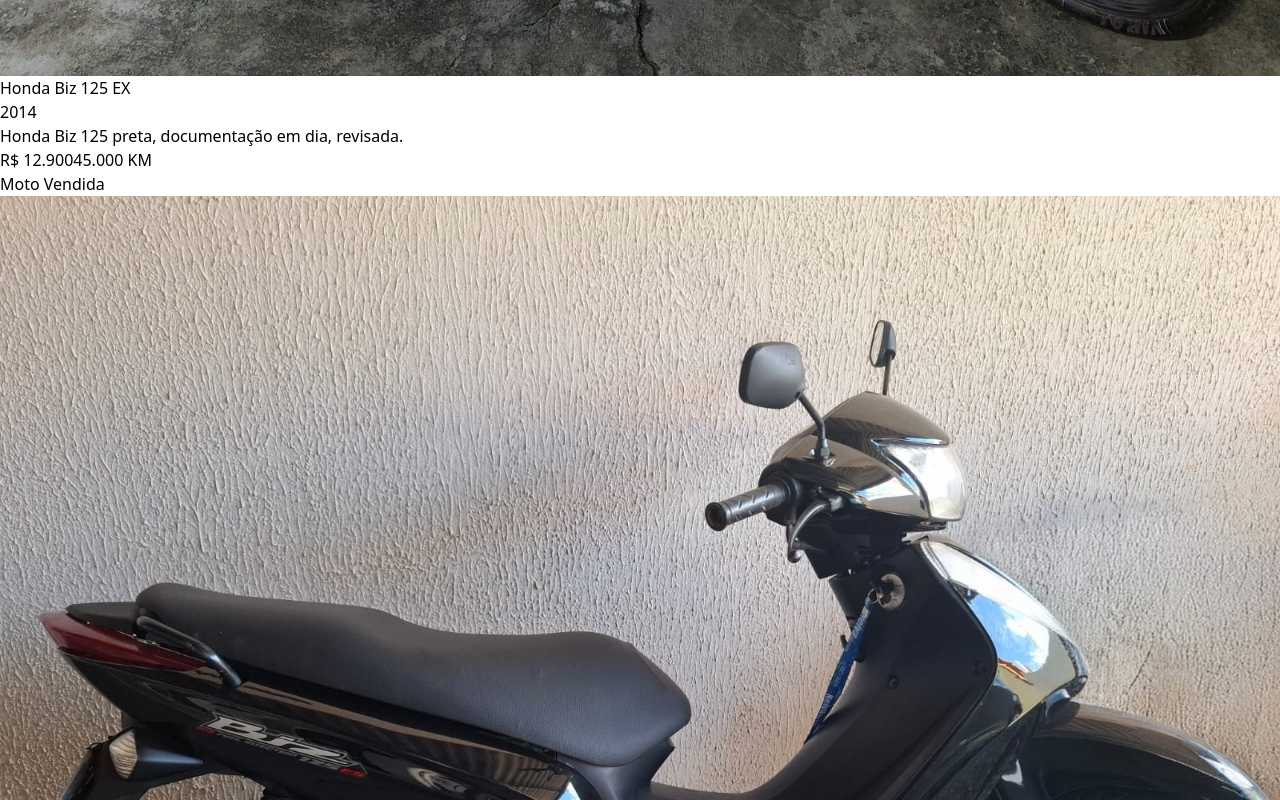
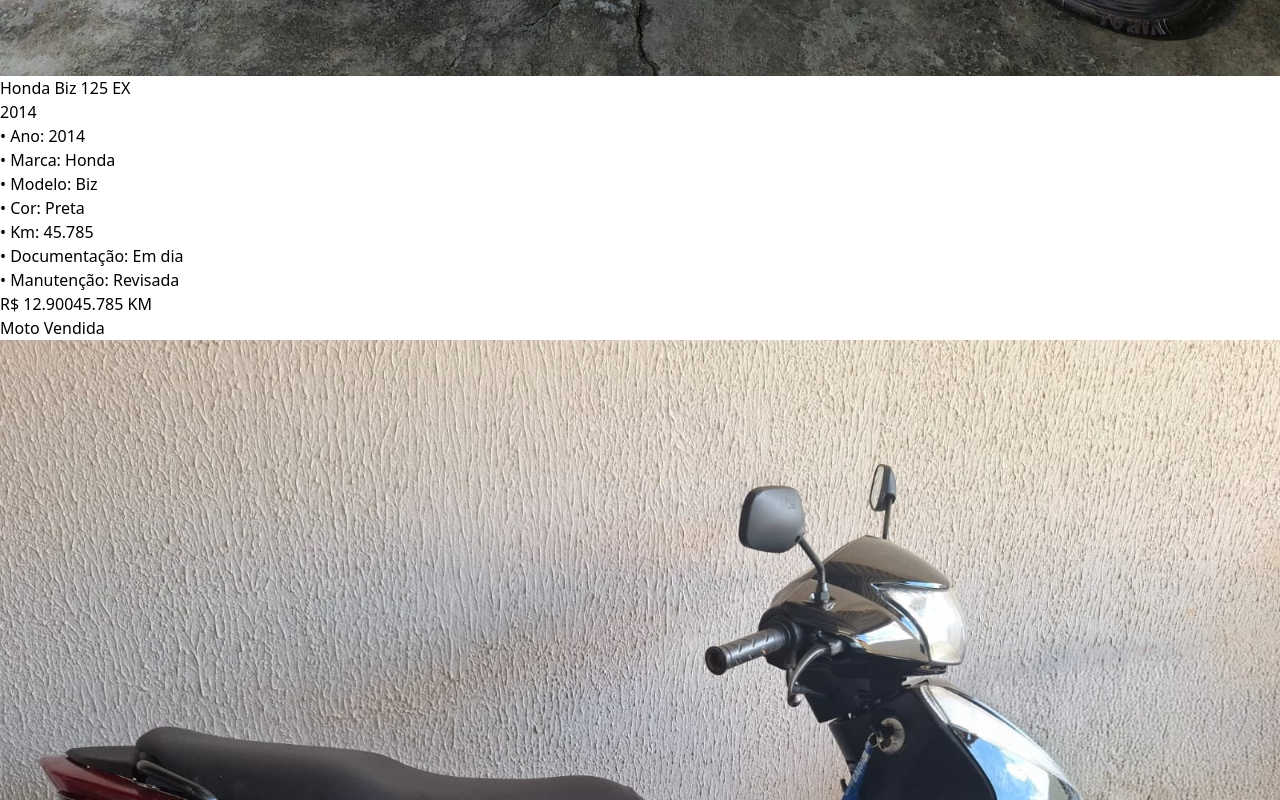
Before and after one commit to alvaross2021-cmd/C-Users-alvar-OneDrive-rea-de-Trabalho-noletoMotos-noletoMotos, a React (Vite) app: page / in a window 1280 px wide. Shown: the part 1100-1900 px from the top of the page. Built offline with nearby package versions, Linux system fonts and the light colour scheme.

Commit message:
corrige descricao em lista

```diff
--- a/src/App.jsx
+++ b/src/App.jsx
@@ -14,9 +14,17 @@
       nome: 'Honda Biz 125 EX',
       ano: 2014,
       preco: 'R$ 12.900',
-      km: '45.000 KM',
+      km: '45.785 KM',
       imagem: hondaBiz125EX,
-      descricao: 'Honda Biz 125 preta, documentação em dia, revisada.',
+      descricao:[
+        'Ano: 2014',
+        'Marca: Honda',
+        'Modelo: Biz',
+        'Cor: Preta',
+        'Km: 45.785',
+        'Documentação: Em dia',
+        'Manutenção: Revisada'
+      ],
       status: 'vendida'
     },
     {
@@ -26,7 +34,15 @@
       preco: 'R$ 9.500',
       km: '42.856',
       imagem: hondaBiz,
-      descricao: 'Honda Biz 125 preta, documentação em dia, revisada.'
+      descricao:[
+        'Ano: 2011',
+        'Marca: Honda',
+        'Modelo: Biz',
+        'Cor: Preta',
+        'Km: 42.856',
+        'Documentação: Em dia',
+        'Manutenção: Revisada'
+      ],
     },
     {
       id: 3,
@@ -35,7 +51,15 @@
       preco: 'R$ 10.900',
       km: '70.100 KM',
       imagem: honda_Start160_2017,
-      descricao: 'Moto esportiva, documentação em dia, revisada.',
+      descricao:[
+        'Ano: 2017',
+        'Marca: Honda',
+        'Modelo: Start',
+        'Cor: Vermelha',
+        'Km: 70.100',
+        'Documentação: Em dia',
+        'Manutenção: Revisada'
+      ],
       status: 'vendida'
     },
     {
@@ -45,7 +69,15 @@
       preco: 'R$ 15.900',
       km: '91.220 KM',
       imagem: honda_Tinta160_2021,
-      descricao: 'Moto esportiva, documentação em dia, revisada.',
+      descricao:[
+        'Ano: 2021',
+        'Marca: Honda',
+        'Modelo: Titan',
+        'Cor: Azul Petróleo',
+        'Km: 91.335',
+        'Documentação: Em dia',
+        'Manutenção: Revisada'
+      ],
       status: 'vendida'
     },
     {
@@ -55,7 +87,15 @@
       preco: 'R$ 5.900',
       km: '99.220 KM',
       imagem: honda_Today125_1989,
-      descricao: 'Moto esportiva, documentação em dia, revisada.',
+      descricao:[
+        'Ano: 1989',
+        'Marca: Honda',
+        'Modelo: Today',
+        'Cor: Preta',
+        'Km: 99.200',
+        'Documentação: Em dia',
+        'Manutenção: Revisada'
+      ],
       status: 'vendida'
     },
     {
@@ -67,7 +107,8 @@
       imagem: BMW_F900R_2024,
       descricao:[
         'Ano: 2024',
-        'Modelo: BMW F900R',
+        'Marca: BMW',
+        'Modelo: F900R',
         'Cor: Preta',
         'Km: 4.220',
         'Documentação: Em dia',
```
